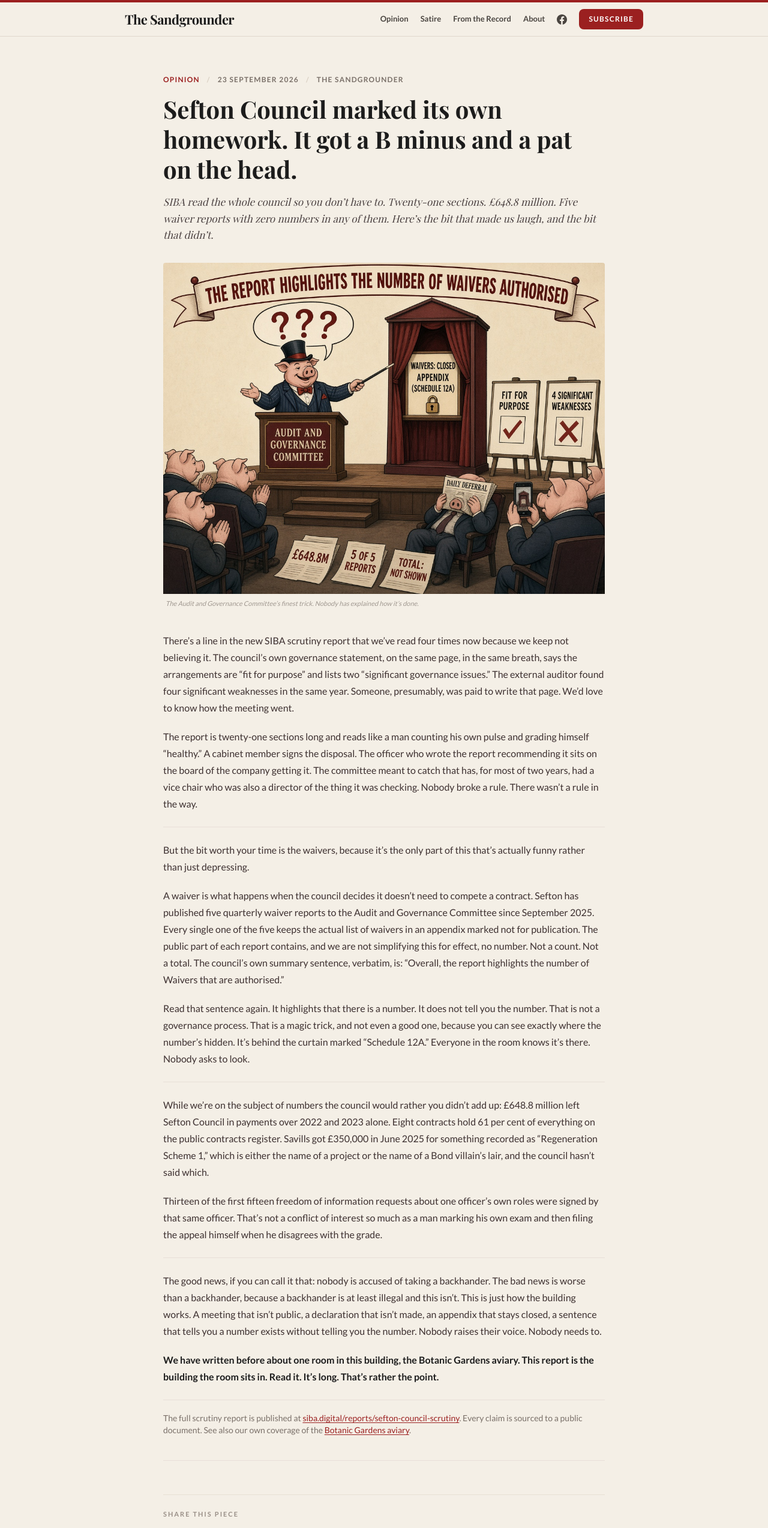
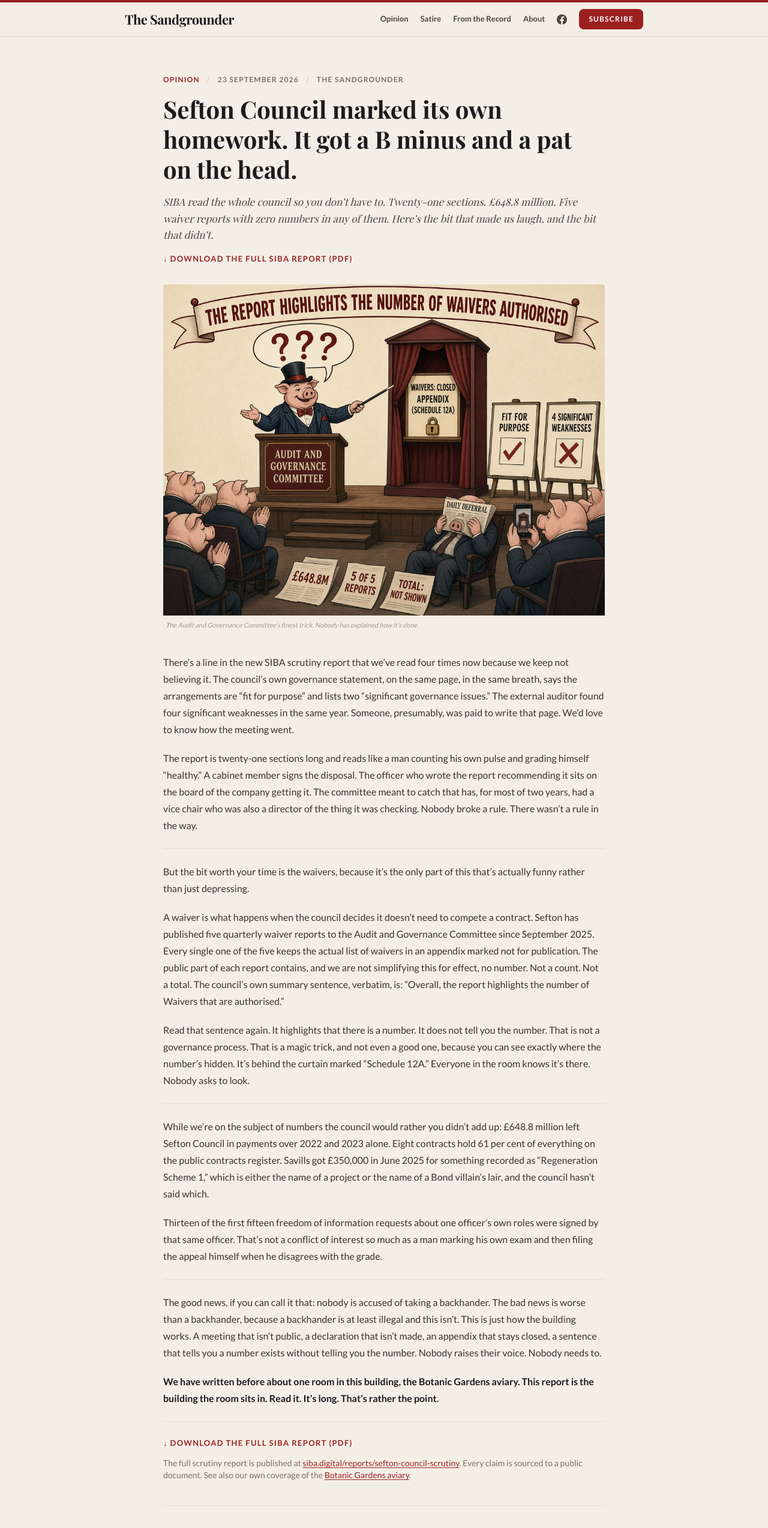
Before and after one commit to damian756/thesandgrounder, a Next.js app: page /opinion/sefton-council-marked-its-own-homework in a window 1280 px wide. Shown: the top 2547 px of the page at 60% size. Built offline with nearby package versions, Linux system fonts and the light colour scheme; a web font is replaced by a local one.

Commit message:
Add download links at the top and bottom of the Sandgrounder piece

```diff
--- a/app/opinion/sefton-council-marked-its-own-homework/page.tsx
+++ b/app/opinion/sefton-council-marked-its-own-homework/page.tsx
@@ -70,6 +70,15 @@ export default function SeftonHomeworkOpinionPage() {
             in any of them. Here&rsquo;s the bit that made us laugh, and the
             bit that didn&rsquo;t.
           </p>
+          <a
+            href="https://www.siba.digital/files/sefton-council-scrutiny-23-september-2026.pdf"
+            target="_blank"
+            rel="noopener noreferrer"
+            className="mt-4 inline-flex items-center gap-1.5 text-[13px] font-bold uppercase tracking-widest text-[#9b2020] hover:underline"
+            style={{ fontFamily: "var(--font-lato), Arial, sans-serif" }}
+          >
+            &#8595; Download the full SIBA report (PDF)
+          </a>
         </div>
 
         {/* Hero image */}
@@ -185,6 +194,15 @@ export default function SeftonHomeworkOpinionPage() {
           </p>
 
           <div className="border-t border-[#e8dfd8] pt-5 mt-6">
+            <a
+              href="https://www.siba.digital/files/sefton-council-scrutiny-23-september-2026.pdf"
+              target="_blank"
+              rel="noopener noreferrer"
+              className="inline-flex items-center gap-1.5 text-[13px] font-bold uppercase tracking-widest text-[#9b2020] hover:underline mb-3"
+              style={{ fontFamily: "var(--font-lato), Arial, sans-serif" }}
+            >
+              &#8595; Download the full SIBA report (PDF)
+            </a>
             <p className="text-sm text-[#7a7069]">
               The full scrutiny report is published at{" "}
               <a
```
